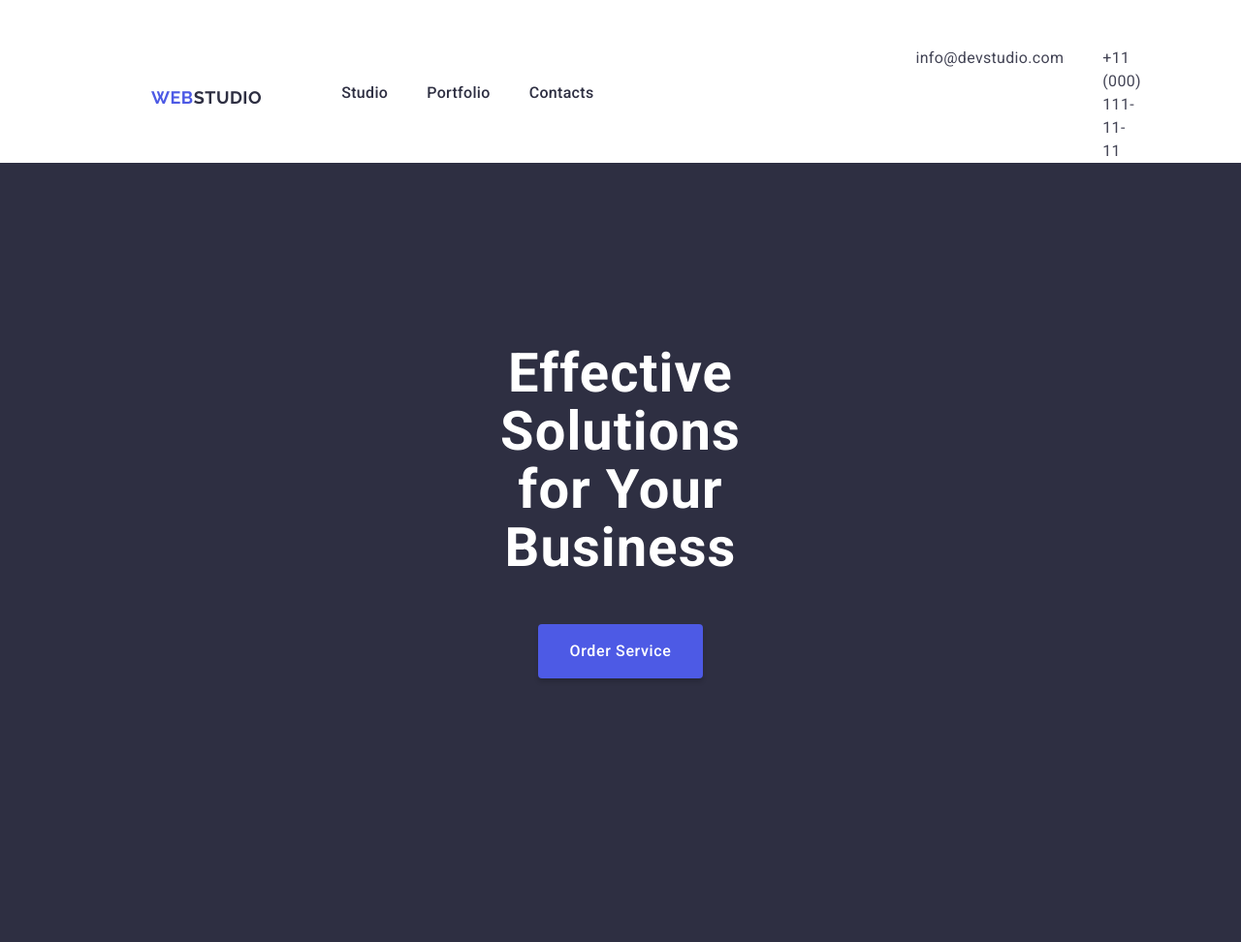
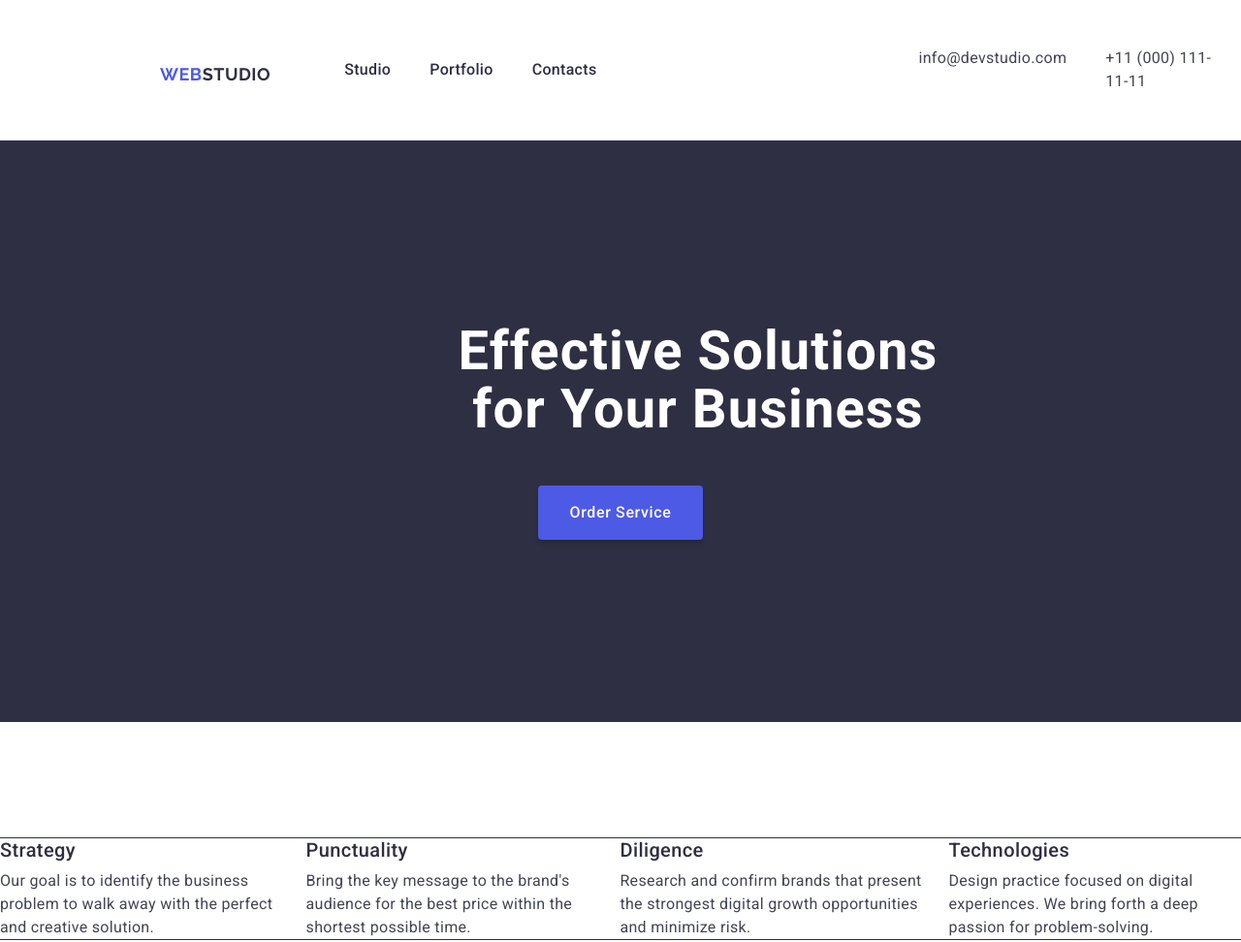
Before and after one commit to vova-od/goit-markup-hw-03, a plain HTML site: page index.html in a window 1280 px wide. Shown: the top 972 px of the page at 97% size. Drawn offline with nearby package versions, Linux system fonts and the light colour scheme.

Commit message:
Correction of homework 3

```diff
--- a/css/style.css
+++ b/css/style.css
@@ -31,24 +31,39 @@ address {
 
 .container {
   width: 100%;
-  max-width: 1470px;
-  padding-left: 156px;
-  padding-right: 156px;
+  max-width: 1440px;
+  width: 1158;
+  padding: 0 15px;
   margin: 0 auto;
   box-sizing: border-box;
   overflow: hidden;
+  /* outline: 2px solid red; */
 }
+
 
 .link {
   text-decoration: none;
 }
 
-
+.visually-hidden {
+  position: absolute;
+  width: 1px;
+  height: 1px;
+  margin: -1px;
+  border: 0;
+  padding: 0;
+  white-space: nowrap;
+  clip-path: inset(100%);
+  overflow: hidden;
+}
 
 /*-------------heder--------------*/
 
 .header {
+  border-bottom: 1px solid #e7e9fc;
   padding-top: 24px;
+  padding-bottom: 24px;
+  display: flex  ;
 }
 
 .header-container {
@@ -58,6 +73,7 @@ address {
 
 .header-navigation {
   display: flex;
+  /* padding: 24px 156px 24px 150px; */
   align-items: center;
 }
 
@@ -69,9 +85,11 @@ address {
   line-height: 1.17;
   letter-spacing: 0.03em;
   text-transform: uppercase;
-  display: flex;
+  /* display: flex; */
   margin-top: 29px;
   margin-bottom: 19px;
+  margin-right: 76px;
+  margin-left: 150px;
 }
 
 .header-logo-span {
@@ -80,8 +98,10 @@ address {
 
 .header-menu-list {
   display: flex;
-  margin-left: 82px;
+  /* padding-top: 24px;
+  padding-bottom: 24px; */
   gap: 40px;
+  margin-right: 332px;
 }
 
 .header-menu-link {
@@ -101,8 +121,9 @@ address {
 
 .header-contacts-list {
   display: flex;
-  margin-left: 332px;
-  margin-top: 24px;
+  /* margin-left: 332px; */
+  padding-top: 24px;
+  padding-bottom: 24px;
   gap: 40px;
 }
 
@@ -137,7 +158,7 @@ address {
 
 .hero-container {
   background-color: #2E2F42;
-  padding: 188px 472px 292px 472px;
+  padding: 188px 0 188px 0;
 }
 
 .hero-title {
@@ -147,14 +168,18 @@ address {
   font-weight: 700;
   line-height: 1.07;
   letter-spacing: 0.02em;
-  margin-bottom: 48px;
+  display: flex;
+  display: block;
   max-width: 496px;
+  margin-left: 472px;
+
 }
 
 
 .hero-btn {
   padding: 16px 32px;
   color: #FFF;
+  display: flex;
   font-family: inherit;
   font-size: 16px;
   font-weight: 500;
@@ -163,10 +188,12 @@ address {
   border-radius: 4px;
   background-color: #4D5AE5;
   box-shadow: 0px 4px 4px 0px rgba(0, 0, 0, 0.15);
+  display: block;
+  min-width: 169px;
   margin: 0 auto;
   border: none;
   cursor: pointer;
-  display: flex;
+  margin-top: 48px;
 }
 
 .hero-btn:hover,
@@ -181,12 +208,21 @@ address {
 
 .features {
   background-color: #F4F4FD;
+  display: block;
+  /* padding: 120px 0; */
 }
 
 .features-container {
   background-color: #FFF;
-  padding: 120px 156px;
+  padding: 120px 0;
+  margin-left: 0 156px 0 156px;
+  flex-basis: calc((100% - 3 * 24px) / 4);
+  margin: 0 auto;
 }
+
+/* .features-item {
+  gap: 24px;
+} */
 
 .features-list {
   background-color: #FFFFFF;
@@ -220,6 +256,7 @@ address {
 .team-container {
   background-color: #F4F4FD;
   outline: 2px solid black;
+  /* display: flex; */
 }
 
 .team-title {
@@ -230,6 +267,7 @@ address {
   line-height: 1.11;
   letter-spacing: 0.02em;
   text-transform: capitalize;
+  /* display: flex; */
   margin-top: 120px;
   margin-bottom: 72px;
 }
@@ -239,16 +277,19 @@ address {
   display: flex;
   gap: 24px;
   margin-bottom: 120px;
+  padding-left: 156px;
 }
 
 .team-item {
-  display: block;
   background-color: #FFF;
   border-radius: 0px 0px 4px 4px;
+
 }
 
 .team-img {
   margin-bottom: 32px;
+  display: block;
+  /* display: flex; */
 }
 
 .team-subtitle {
@@ -270,9 +311,6 @@ address {
   letter-spacing: 0.02em;
   margin-bottom: 32px;
 }
-/* .team-subtitle,
-.team-item-text {
- background-color: #FFF; */
 
 
 /*! ------------------------------------- */
@@ -302,12 +340,9 @@ address {
   flex-wrap: wrap;
 }
 
-.portfolio-item {
-  display: block;
-}
-
 .portfolio-img {
   margin-bottom: 32px;
+  display: block;
 }
 
 .portfolio-subtitle {
--- a/index.html
+++ b/index.html
@@ -53,7 +53,7 @@
 
   <section class="features">
     <div class="container features-container">
-      <h2 class="visually-hidden"></h2>
+      <h2 class="visually-hidden">features</h2>
         <ul class="features-list">
           <li class="features-item">
           <h3 class="features-subtitle">Strategy</h3>
```
